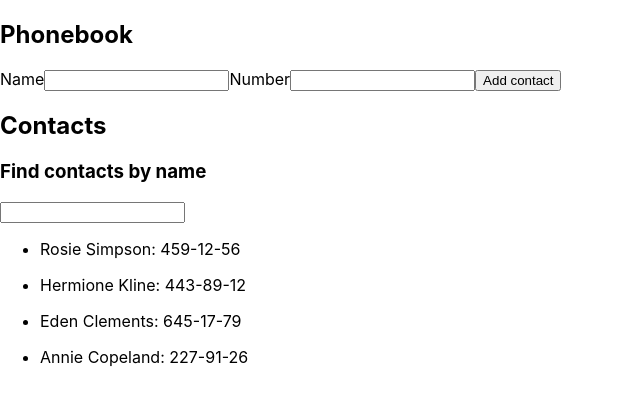
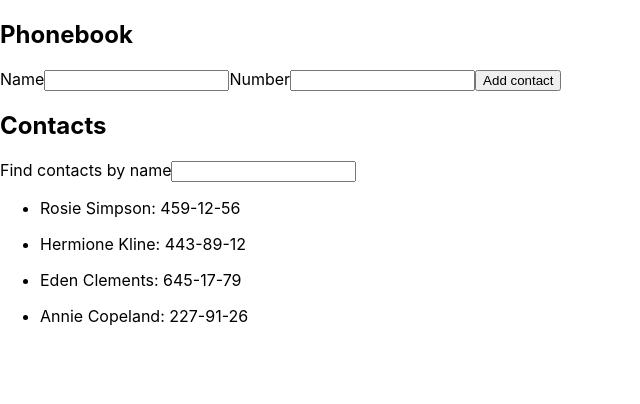
Before and after one commit to dedlev/goit-react-hw-04-phonebook, a React (Create React App) app: page / in a window 1280 px wide. Shown: the top 404 px of the page, without its empty margins (0-640 px from the left). Built offline with nearby package versions, Linux system fonts and the light colour scheme.

Commit message:
adds step 4
adds step 4

```diff
--- a/src/components/App.jsx
+++ b/src/components/App.jsx
@@ -1,5 +1,8 @@
 import React, { Component } from 'react';
 import { nanoid } from 'nanoid';
+import { ContactForm } from './ContactForm/ContactForm';
+import { Filter } from './Filter/Filter';
+import { ContactList } from './ContactList/ContactList';
 
 export class App extends Component {
   state = {
@@ -10,32 +13,22 @@ export class App extends Component {
       { id: 'id-4', name: 'Annie Copeland', number: '227-91-26' },
     ],
     filter: '',
-    name: '',
-    number: '',
+  };
+
+  handleAddContact = ({ name, number }) => {
+    const newContact = {
+      id: nanoid(4),
+      name,
+      number,
+    };
+    this.setState(prevState => ({
+      contacts: [...prevState.contacts, newContact],
+    }));
   };
 
   handleChange = e => {
     const { name, value } = e.target;
-    this.setState({
-      [name]: value,
-    });
-  };
-
-  handleAddContact = e => {
-    e.preventDefault();
-    const { name, number } = this.state;
-    if (name && number) {
-      const newContact = {
-        id: nanoid(),
-        name,
-        number,
-      };
-      this.setState(prevState => ({
-        contacts: [...prevState.contacts, newContact],
-        name: '',
-        number: '',
-      }));
-    }
+    this.setState({ [name]: value });
   };
 
   getFilteredContacts = () => {
@@ -46,53 +39,16 @@ export class App extends Component {
   };
 
   render() {
+    const { filter } = this.state;
     const filteredContacts = this.getFilteredContacts();
+
     return (
       <div>
         <h2>Phonebook</h2>
-        <form onSubmit={this.handleAddContact}>
-          <label>
-            Name
-            <input
-              type="text"
-              name="name"
-              value={this.state.name}
-              onChange={this.handleChange}
-              required
-            />
-          </label>
-
-          <label>
-            Number
-            <input
-              type="tel"
-              name="number"
-              value={this.state.number}
-              onChange={this.handleChange}
-              required
-            />
-          </label>
-
-          <button type="submit">Add contact</button>
-        </form>
-
+        <ContactForm onAddContact={this.handleAddContact} />
         <h2>Contacts</h2>
-        <h3>Find contacts by name</h3>
-        <input
-          type="text"
-          name="filter"
-          value={this.state.filter}
-          onChange={this.handleChange}
-        ></input>
-        <ul>
-          {filteredContacts.map(contact => (
-            <li key={contact.id}>
-              <p>
-                {contact.name}: {contact.number}
-              </p>
-            </li>
-          ))}
-        </ul>
+        <Filter name="filter" value={filter} onChange={this.handleChange} />
+        <ContactList contacts={filteredContacts} />
       </div>
     );
   }
--- /dev/null
+++ b/src/components/ContactForm/ContactForm.jsx
@@ -0,0 +1,53 @@
+import React, { Component } from 'react';
+import PropTypes from 'prop-types';
+
+export class ContactForm extends Component {
+  state = {
+    name: '',
+    number: '',
+  };
+
+  handleChange = e => {
+    const { name, value } = e.target;
+    this.setState({ [name]: value });
+  };
+
+  handleSubmit = e => {
+    e.preventDefault();
+    this.props.onAddContact(this.state);
+    this.setState({ name: '', number: '' });
+  };
+
+  render() {
+    const { name, number } = this.state;
+    return (
+      <form onSubmit={this.handleSubmit}>
+        <label>
+          Name
+          <input
+            type="text"
+            name="name"
+            value={name}
+            onChange={this.handleChange}
+            required
+          />
+        </label>
+        <label>
+          Number
+          <input
+            type="tel"
+            name="number"
+            value={number}
+            onChange={this.handleChange}
+            required
+          />
+        </label>
+        <button type="submit">Add contact</button>
+      </form>
+    );
+  }
+}
+
+ContactForm.propTypes = {
+  onAddContact: PropTypes.func.isRequired,
+};
--- /dev/null
+++ b/src/components/ContactList/ContactList.jsx
@@ -0,0 +1,23 @@
+import React from 'react';
+import PropTypes from 'prop-types';
+import { ContactListItem } from 'components/ContactListItem/ContactListItem';
+
+export const ContactList = ({ contacts }) => {
+  return (
+    <ul>
+      {contacts.map(contact => (
+        <ContactListItem key={contact.id} contact={contact} />
+      ))}
+    </ul>
+  );
+};
+
+ContactList.propTypes = {
+  contacts: PropTypes.arrayOf(
+    PropTypes.shape({
+      id: PropTypes.string.isRequired,
+      name: PropTypes.string.isRequired,
+      number: PropTypes.string.isRequired,
+    })
+  ).isRequired,
+};
--- /dev/null
+++ b/src/components/ContactListItem/ContactListItem.jsx
@@ -0,0 +1,20 @@
+import React from 'react';
+import PropTypes from 'prop-types';
+
+export const ContactListItem = ({ contact }) => {
+  return (
+    <li>
+      <p>
+        {contact.name}: {contact.number}
+      </p>
+    </li>
+  );
+};
+
+ContactListItem.propTypes = {
+  contact: PropTypes.shape({
+    id: PropTypes.string.isRequired,
+    name: PropTypes.string.isRequired,
+    number: PropTypes.string.isRequired,
+  }).isRequired,
+};
--- /dev/null
+++ b/src/components/Filter/Filter.jsx
@@ -0,0 +1,16 @@
+import React from 'react';
+import PropTypes from 'prop-types';
+
+export const Filter = ({ value, onChange }) => {
+  return (
+    <label>
+      Find contacts by name
+      <input type="text" name="filter" value={value} onChange={onChange} />
+    </label>
+  );
+};
+
+Filter.propTypes = {
+  value: PropTypes.string.isRequired,
+  onChange: PropTypes.func.isRequired,
+};
```
